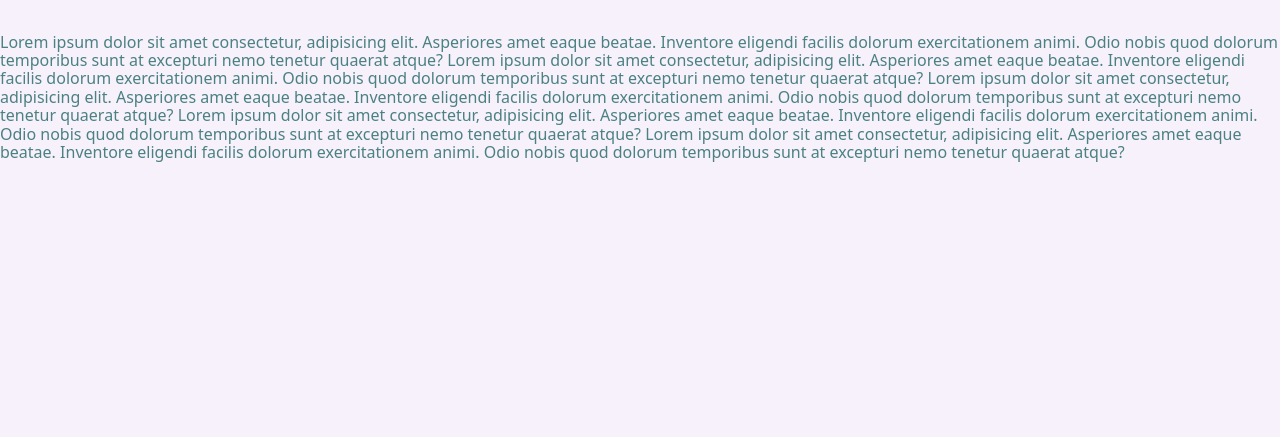
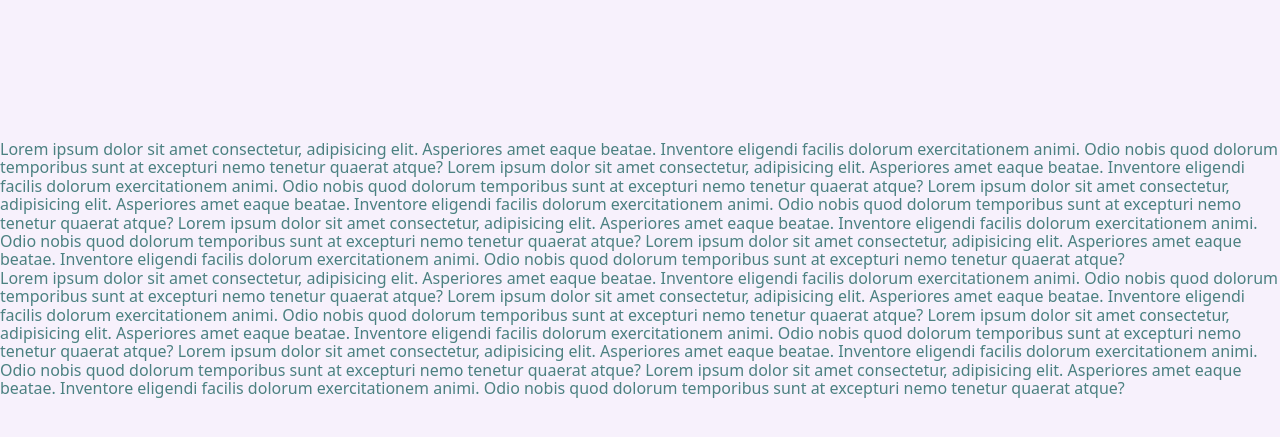
Before and after one commit to Lorikeet-Collective/BaseSite-Frontend, a React (Vite) app: page /#/home in a window 1280 px wide. Shown: the part 355-792 px from the top of the page. Built offline with nearby package versions, Linux system fonts and the light colour scheme.

Commit message:
create: add footer and adjust header for scroll ability

```diff
--- /dev/null
+++ b/src/components/Footer/Footer.module.css
@@ -0,0 +1,7 @@
+.footer-container {
+  display: flex;
+  justify-content: space-between;
+  align-items: center;
+  height: 100px;
+  background-color: var(--secondary-color);
+}
--- a/src/components/Footer/Footer.tsx
+++ b/src/components/Footer/Footer.tsx
@@ -1,5 +1,7 @@
+import styles from "./Footer.module.css";
+
 const Footer: React.FC = (): React.ReactElement => {
-  return <></>;
+  return <footer className={styles.footerContainer}></footer>;
 };
 
 export default Footer;
--- a/src/components/Header/Header.module.css
+++ b/src/components/Header/Header.module.css
@@ -3,6 +3,10 @@
 }
 
 .header-container {
+  background-color: var(--primary-color);
+  position: fixed;
+  top: 0;
+  width: 100%;
   display: flex;
   flex-direction: row;
   justify-content: space-between;
--- a/src/components/Header/MenuModal/MenuModal.module.css
+++ b/src/components/Header/MenuModal/MenuModal.module.css
@@ -12,7 +12,7 @@
   width: 0%;
   height: calc(100% - var(--header-height));
   background-color: var(--primary-color);
-  position: absolute;
+  position: fixed;
   top: 0;
   left: 0;
   opacity: 0;
--- a/src/index.css
+++ b/src/index.css
@@ -10,7 +10,16 @@
   padding: 0;
 }
 
-body {
+#root {
   background-color: var(--primary-color);
   color: var(--secondary-color);
+  min-height: 100vh;
+  display: flex;
+  flex-direction: column;
+  justify-content: space-between;
 }
+
+main {
+  padding-top: calc(var(--header-height) + 5px);
+  padding-bottom: 10px;
+}
--- a/src/views/Home.tsx
+++ b/src/views/Home.tsx
@@ -1,6 +1,6 @@
 const Home: React.FC = (): React.ReactElement => {
   return (
-    <>
+    <main>
       <div>
         Lorem ipsum dolor sit amet consectetur, adipisicing elit. Asperiores
         amet eaque beatae. Inventore eligendi facilis dolorum exercitationem
@@ -20,7 +20,26 @@ const Home: React.FC = (): React.ReactElement => {
         exercitationem animi. Odio nobis quod dolorum temporibus sunt at
         excepturi nemo tenetur quaerat atque?
       </div>
-    </>
+      <div>
+        Lorem ipsum dolor sit amet consectetur, adipisicing elit. Asperiores
+        amet eaque beatae. Inventore eligendi facilis dolorum exercitationem
+        animi. Odio nobis quod dolorum temporibus sunt at excepturi nemo tenetur
+        quaerat atque? Lorem ipsum dolor sit amet consectetur, adipisicing elit.
+        Asperiores amet eaque beatae. Inventore eligendi facilis dolorum
+        exercitationem animi. Odio nobis quod dolorum temporibus sunt at
+        excepturi nemo tenetur quaerat atque? Lorem ipsum dolor sit amet
+        consectetur, adipisicing elit. Asperiores amet eaque beatae. Inventore
+        eligendi facilis dolorum exercitationem animi. Odio nobis quod dolorum
+        temporibus sunt at excepturi nemo tenetur quaerat atque? Lorem ipsum
+        dolor sit amet consectetur, adipisicing elit. Asperiores amet eaque
+        beatae. Inventore eligendi facilis dolorum exercitationem animi. Odio
+        nobis quod dolorum temporibus sunt at excepturi nemo tenetur quaerat
+        atque? Lorem ipsum dolor sit amet consectetur, adipisicing elit.
+        Asperiores amet eaque beatae. Inventore eligendi facilis dolorum
+        exercitationem animi. Odio nobis quod dolorum temporibus sunt at
+        excepturi nemo tenetur quaerat atque?
+      </div>
+    </main>
   );
 };
 
```
